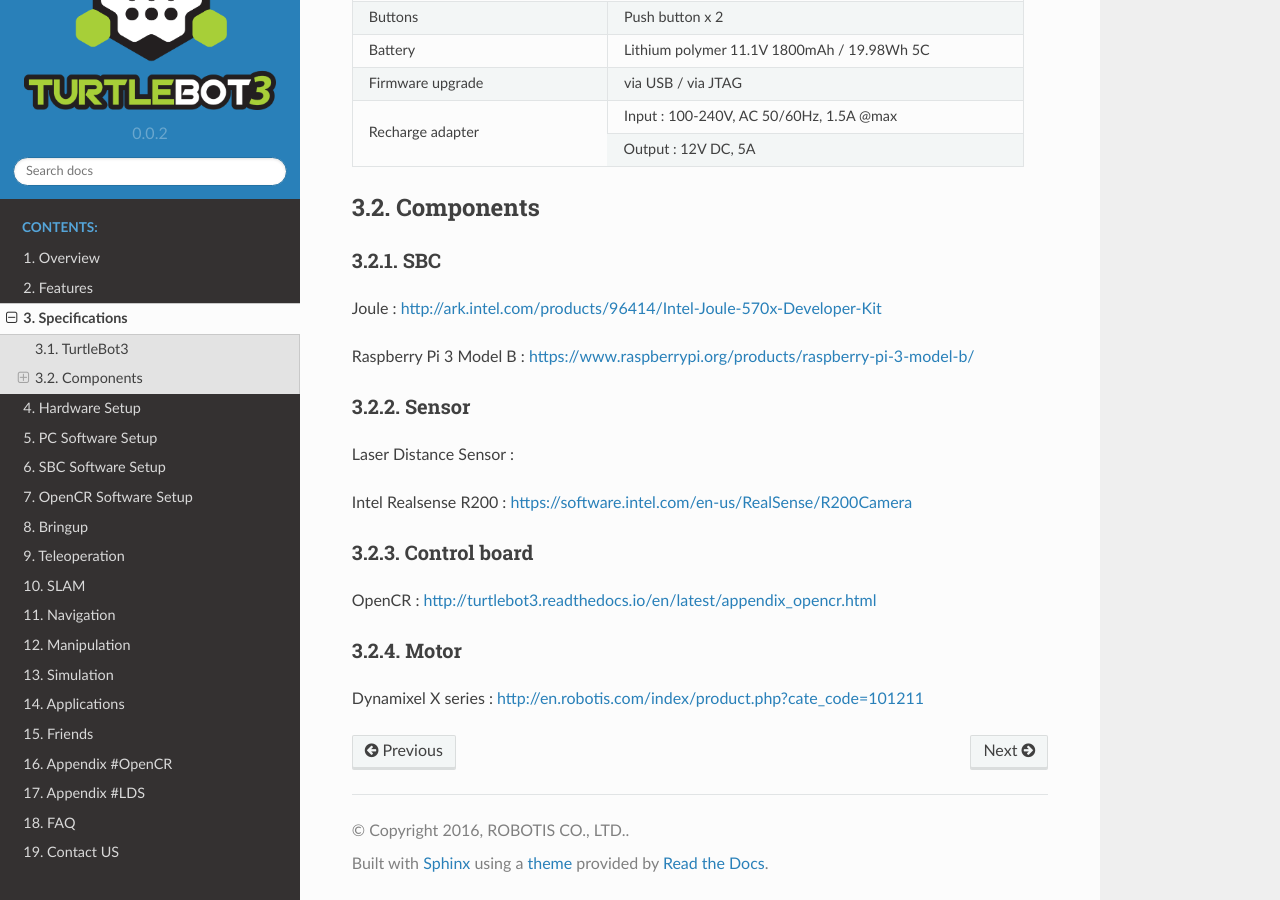
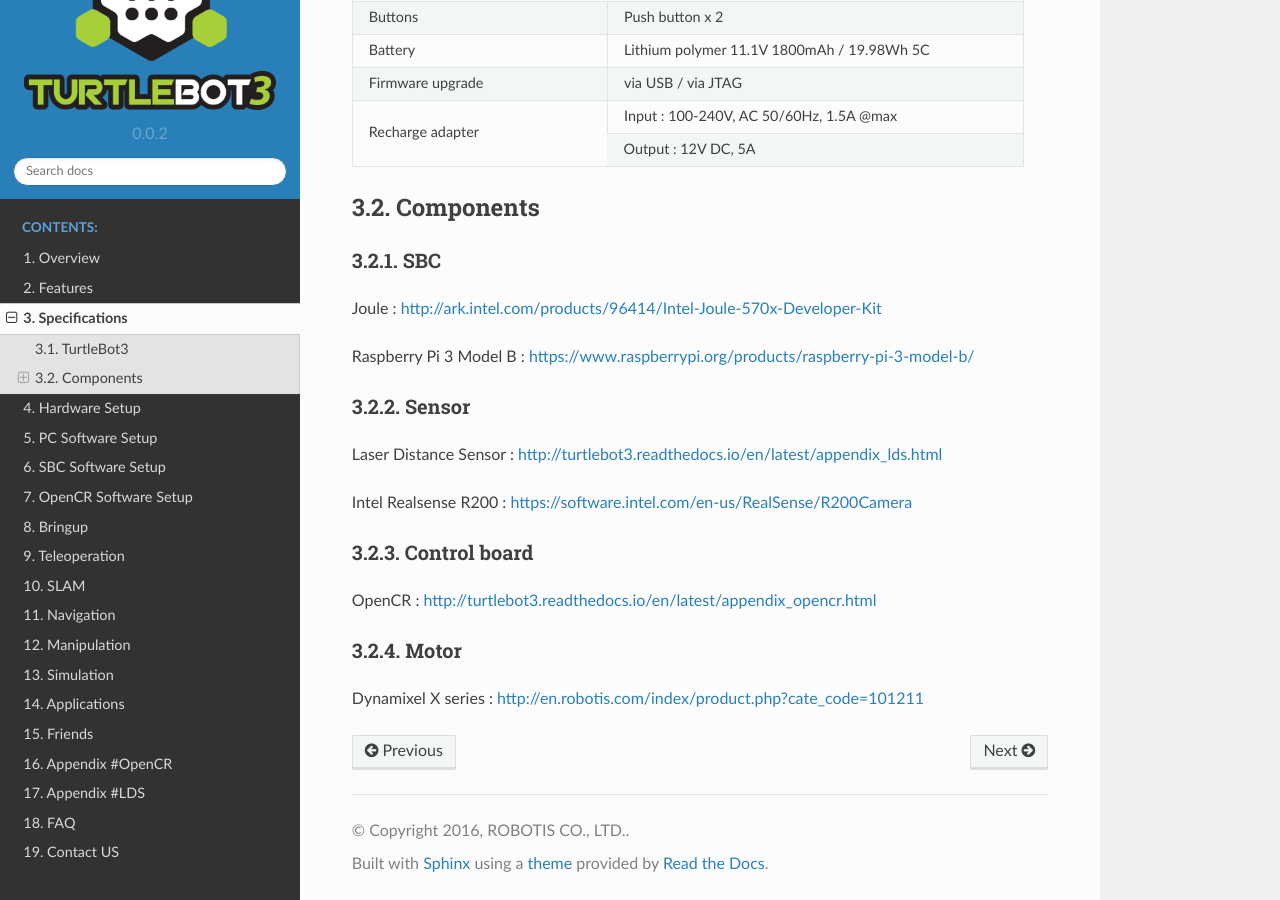
Before and after one commit to shivharis/turtlebot3_wiki, a Sphinx documentation site: the page built from docs/source/specifications.rst, in a window 1280 px wide and 900 px high, scrolled down 1390 px. Built offline with Sphinx 7.4.7 and the Read the Docs theme 2.0.0, drawn with Linux system fonts in a browser that asks for light colours; some of the changed lines change nothing that is shown.

Commit message:
Update specifications.rst

```diff
--- a/docs/source/specifications.rst
+++ b/docs/source/specifications.rst
@@ -78,7 +78,7 @@
 Sensor
 ~~~~~~~
 
-Laser Distance Sensor :
+Laser Distance Sensor : http://turtlebot3.readthedocs.io/en/latest/appendix_lds.html
 
 Intel Realsense R200 : https://software.intel.com/en-us/RealSense/R200Camera
 
```
